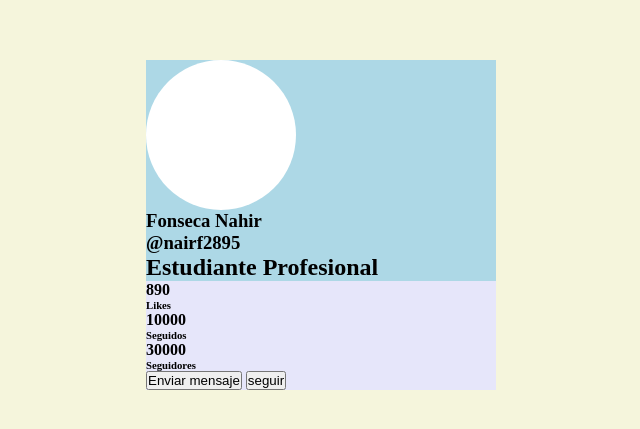
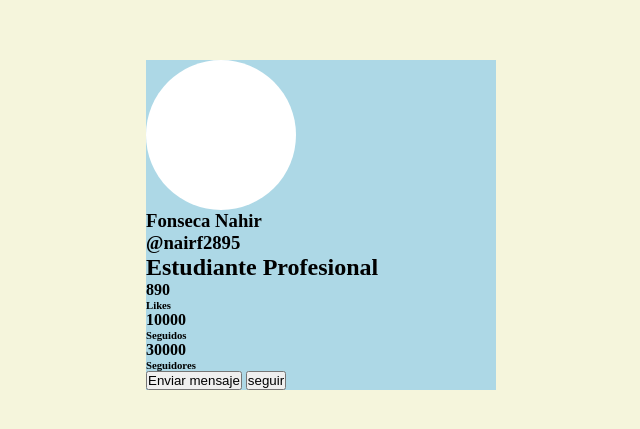
Before and after one commit to nahir2334/practicas, a plain HTML site: page TP1_tarjeta/tarjeta.html in a window 1280 px wide. Shown: the part 175-604 px from the top of the page, without its empty margins (319-959 px from the left). Drawn offline with Linux system fonts and the light colour scheme.

Commit message:
hice algunos cambios

```diff
--- a/TP1_tarjeta/tarjeta.html
+++ b/TP1_tarjeta/tarjeta.html
@@ -15,7 +15,7 @@
             <h2>Estudiante Profesional</h2>
         </section>
 
-        <section class="datos"></section>
+        <section class="datos">
             <div class="contenedorStats">
                 <span class="stat">
                     <h4>890</h4>
@@ -34,7 +34,7 @@
             <button class="btnMensaje">Enviar mensaje</button>
             <button class="btnSeguir">seguir</button>
         </div>
-
+    </section>
     </article>
 </body>
 </html>
```
